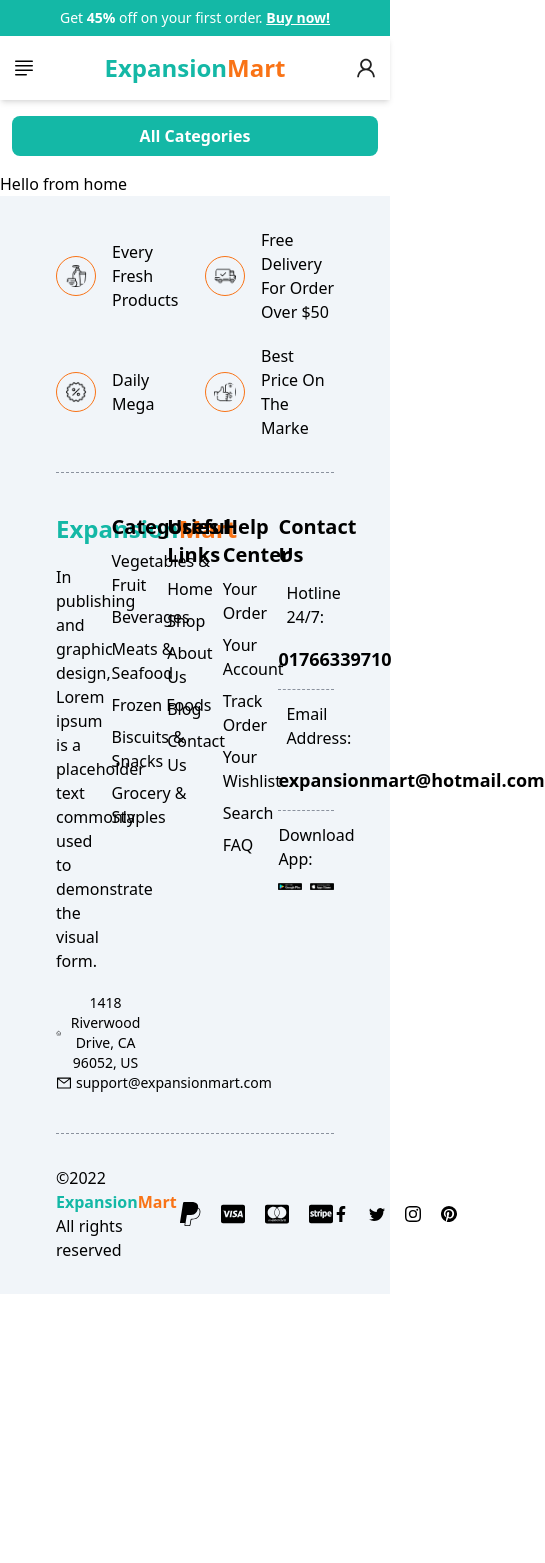
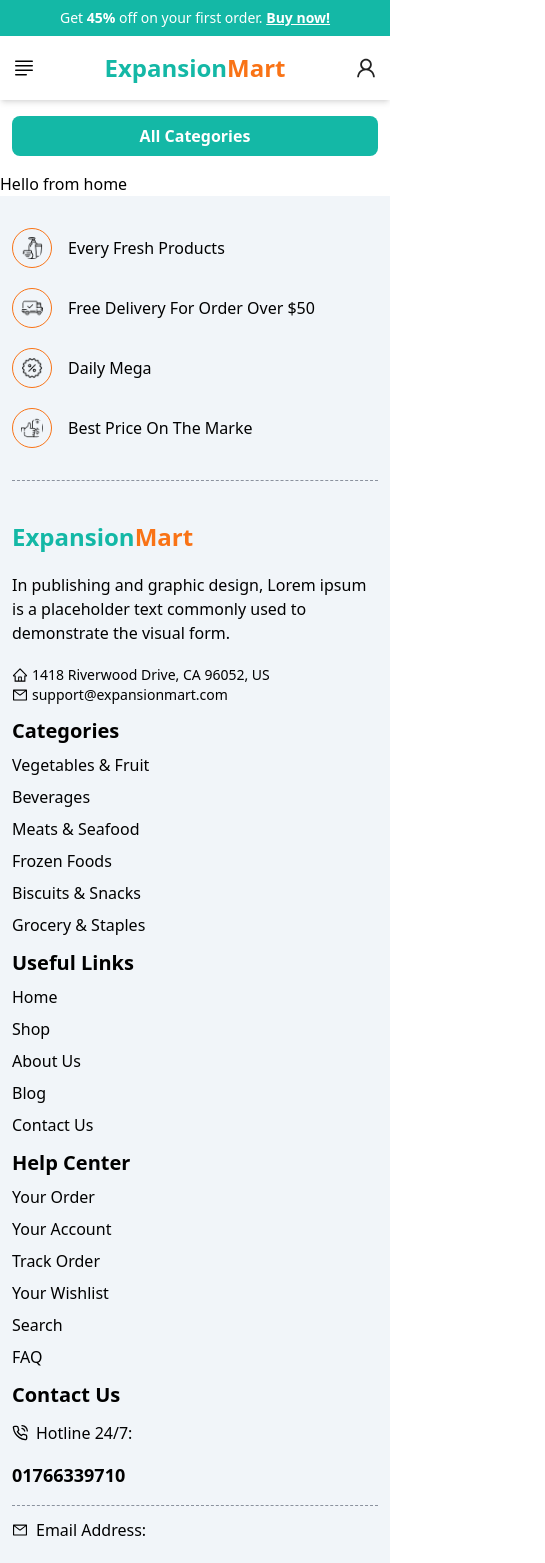
Before and after one commit to shakerscode/expansion-mart-e-commerce, a React (Create React App) app: page / in a window 390 px wide. Shown: the top 1563 px of the page, 545 px wide, since content can reach past the window. Before the commit the page ends 1294 px from the top, so only its background shows below. Built offline with nearby package versions, Linux system fonts and the light colour scheme.

Commit message:
Responsive footer done. Grid is absolutely an excellent thing that help us more to responsive our websites. So thanks to grid!

```diff
--- a/src/Components/Footer/Footer.js
+++ b/src/Components/Footer/Footer.js
@@ -54,8 +54,8 @@ const Footer = () => {
 
 
     return (
-        <footer className='bg-light h-fit-content px-14'>
-            <div className='grid grid-cols-2 gap-5 mx-auto py-8 border-b border-dashed border-gray'>
+        <footer className='bg-light h-fit-content md:px-14 px-3'>
+            <div className='grid md:grid-cols-2 gap-5 mx-auto py-8 border-b border-dashed border-gray'>
                 {
                     itemsInFooter?.map((I, i) =>
                         <div
@@ -68,7 +68,7 @@ const Footer = () => {
                 }
 
             </div>
-            <div className='grid grid-cols-5 border-b border-dashed border-gray py-10'>
+            <div className='grid grid-cols-1 md:grid-cols-5 gap-3 border-b border-dashed border-gray py-10'>
                 <div>
                     <h1 className='md:text-4xl text-2xl font-bold text-primary'>Expansion<span className='text-secondary'>Mart</span></h1>
                     <p className='py-5'>In publishing and graphic design, Lorem ipsum is a placeholder text commonly used to demonstrate the visual form.</p>
@@ -83,9 +83,9 @@ const Footer = () => {
                 </div>
                 {
                     linksInFooter?.map((lF, i) =>
-                        <div key={i} className='w-90% mx-auto'>
+                        <div key={i} className=' md:mx-auto  '>
                             <h2 className='text-xl font-semibold'>{lF.tittle}</h2>
-                            <ul className='flex flex-col gap-2 mt-2'>
+                            <ul className='flex flex-col  gap-2 mt-2'>
                                 {
                                     lF.links.map((link, i) => <li className='hover:text-primary hover:border-b-primary transition-all duration-500 ease-in-out ' key={i}><a href="/">{link}</a></li>)
                                 }
@@ -114,9 +114,9 @@ const Footer = () => {
                     </div>
                 </div>
             </div>
-            <div className='py-8 flex justify-between items-center'>
+            <div className='py-8 flex md:flex-row flex-col-reverse gap-3 justify-between items-center'>
                 <div>
-                    <p> &copy;{new Date().getFullYear()} <span className='font-semibold text-primary'>Expansion<span className='text-secondary'>Mart</span></span> All rights reserved</p>
+                    <p> &copy;{new Date().getFullYear()} <span className='font-semibold text-primary text-sm'>Expansion<span className='text-secondary'>Mart</span></span> All rights reserved</p>
                 </div>
                 <div className='flex gap-5 text-2xl'>
                     <BsPaypal className='hover:text-secondary cursor-pointer' />
--- a/src/Components/Header/Header.js
+++ b/src/Components/Header/Header.js
@@ -65,7 +65,7 @@ const Header = () => {
                     <input
                         type="search"
                         placeholder='Search products...'
-                        className='focus:outline-none border border-gray w-96 px-3 rounded-l-full' />
+                        className='focus:outline-none border border-r-0 border-gray w-96 px-3 rounded-l-full' />
                     <button><BsSearch className='bg-secondary text-white w-14 h-14 p-4 rounded-r-full text-xl' /></button>
                 </div>
                 <div className='flex items-center gap-5 text-2xl text-center '>
--- a/tailwind.config.js
+++ b/tailwind.config.js
@@ -1,23 +1,10 @@
 /** @type {import('tailwindcss').Config} */
 module.exports = {
   content: [
-    "./src/**/*.{js,jsx,ts,tsx, html}",
+    "./src/**/*.{js,jsx,ts,tsx}",
   ],
   module: {
-    rules: [
-      //...
-      {
-        test: /\.(png|jp(e*)g|svg|gif)$/,
-        use: [
-          {
-            loader: 'file-loader',
-            options: {
-              name: 'images/[hash]-[name].[ext]',
-            },
-          },
-        ],
-      },
-    ],
+
   },
   theme: {
     colors: {
```
